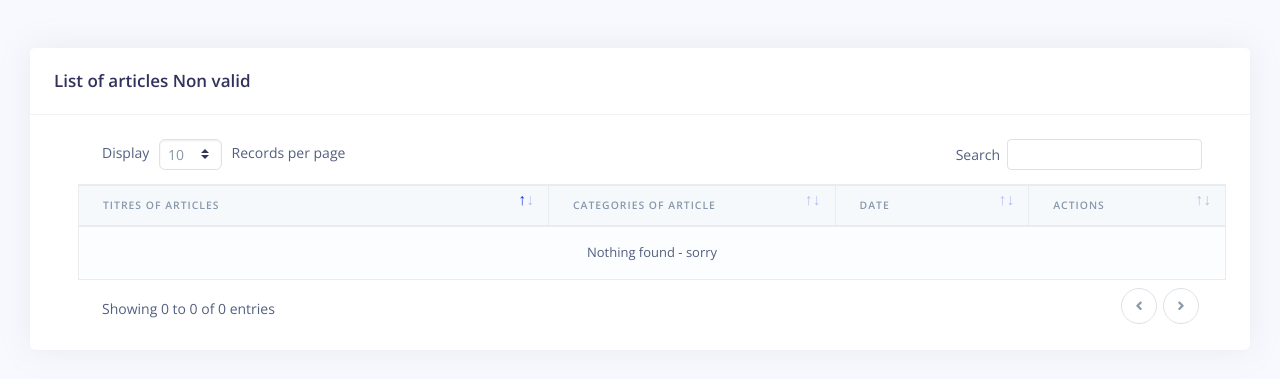
After one commit to yassinsaied/sicad, a Symfony app: template templates/admin/article/list_article_not_valid.html.twig in a window 1280 px wide. The commit adds this page. Shown: the top 379 px of the page. Run offline with Twig, Linux system fonts and the light colour scheme; the template is opened without the code that fills it, so the values that code supplies are empty; some libraries are stand-ins or nearby versions.

Commit message:
role validator

```diff
--- a/public/css/addcss.css
+++ b/public/css/addcss.css
@@ -26,23 +26,22 @@
   font-size: 30px;
 }
 
-
 /* data table */
 
 .dataTables_length {
   float: left;
 }
 
-table.dataTable>thead .sorting:before,
-table.dataTable>thead .sorting_asc:before,
-table.dataTable>thead .sorting_desc:before,
-table.dataTable>thead .sorting_asc_disabled:before,
-table.dataTable>thead .sorting_desc_disabled:before,
-table.dataTable>thead .sorting:after,
-table.dataTable>thead .sorting_asc:after,
-table.dataTable>thead .sorting_desc:after,
-table.dataTable>thead .sorting_asc_disabled:after,
-table.dataTable>thead .sorting_desc_disabled:after {
+table.dataTable > thead .sorting:before,
+table.dataTable > thead .sorting_asc:before,
+table.dataTable > thead .sorting_desc:before,
+table.dataTable > thead .sorting_asc_disabled:before,
+table.dataTable > thead .sorting_desc_disabled:before,
+table.dataTable > thead .sorting:after,
+table.dataTable > thead .sorting_asc:after,
+table.dataTable > thead .sorting_desc:after,
+table.dataTable > thead .sorting_asc_disabled:after,
+table.dataTable > thead .sorting_desc_disabled:after {
   color: #233dd2;
   font-size: 16px;
   font-weight: bolder;
@@ -62,6 +61,10 @@ table.dataTable>thead .sorting_desc_disabled:after {
   padding: 5px;
   font-size: 20px;
   cursor: pointer;
+}
+
+.datatable-action .pe-none {
+  cursor: auto;
 }
 
 .datatable-action a i {
@@ -85,7 +88,6 @@ table.dataTable>thead .sorting_desc_disabled:after {
 .desactivate-categ {
   color: #525f7f;
 }
-
 
 /*sub mainmenu */
 
@@ -114,10 +116,9 @@ table.dataTable>thead .sorting_desc_disabled:after {
   min-width: 22px;
 }
 
-.navbar-vertical .navbar-nav .nav-link>i {
+.navbar-vertical .navbar-nav .nav-link > i {
   min-width: 30px;
 }
-
 
 /* drop zone */
 
@@ -135,7 +136,7 @@ table.dataTable>thead .sorting_desc_disabled:after {
   border-style: dashed;
   background-color: #fafafa;
   color: #bdbdbd;
-    transition: border .24s ease-in-out;
+  transition: border 0.24s ease-in-out;
   min-height: 150px;
   z-index: 1;
 }
@@ -180,10 +181,9 @@ table.dataTable>thead .sorting_desc_disabled:after {
 
 .table td,
 .table th {
-    font-size: .8125rem;
+  font-size: 0.8125rem;
   white-space: normal !important;
 }
-
 
 /*add article form*/
 
@@ -202,7 +202,6 @@ table.dataTable>thead .sorting_desc_disabled:after {
   font-size: 70% !important;
 }
 
-
 /*nav brand main menu*/
 
 .navbar-vertical .navbar-brand {
@@ -211,3 +210,8 @@ table.dataTable>thead .sorting_desc_disabled:after {
   font-size: 1.8rem;
   color: #5e72e4;
 }
+
+.card-home .card .icon {
+  width: 30px;
+  height: 30px;
+}
--- /dev/null
+++ b/templates/admin/article/list_article_not_valid.html.twig
@@ -0,0 +1,104 @@
+{% extends 'admin/baseBack.html.twig' %}
+
+{% block title %}
+	{{'list.article.notvalid'|trans}}
+{% endblock %}
+{% block stylesheets %}
+	<link rel="stylesheet" href="{{asset('css/jquery.dataTables.min.css')}}" href="" type="text/css"/>
+	<link rel="stylesheet" href="{{asset('css/responsive.bootstrap4.min.css')}}" href="" type="text/css"/>
+
+
+{% endblock %}
+
+
+{% block content %}
+
+
+	<div class="col-xl-12">
+		<div class="card">
+			<div class="card-header">
+				<div class="row align-items-center">
+					<div class="col-md-10">
+						<h3 class="mb-0">
+							{{'list.article.notvalid'|trans}}
+						</h3>
+					</div>
+
+				</div>
+			</div>
+			<div class="card-body">
+
+
+				<div class="pl-lg-4">
+
+
+					<div class="table-responsive data-table-div" data-length-menu="{{'length.menu'|trans}}" data-zero-records="{{'zero.records'|trans}}" data-info="{{'info'|trans}}" data-info-empty="{{'info.empty'|trans}}" data-info-filtered="{{'info.filtered'|trans}}" data-search="{{'search'|trans}}">
+						<table id="list-article" class="liste-item table table-striped table-bordered dt-responsive nowrap" style="width:100%">
+							<thead>
+								<tr class="thead-light">
+
+									<th class="title-article-th">{{'title.article.titletable'|trans}}</th>
+									<th class="title-categ-th">{{'categ.article.datatable'|trans}}</th>
+									<th class="date-article-th">{{'date.article.datatable'|trans}}</th>
+									<th class="action-article-th">{{'action.article.datatable'|trans}}</th>
+
+
+								</tr>
+							</thead>
+							<tbody>
+								{% for article in listArticle %}
+
+
+									<tr class="row-item">
+
+										<td>
+											<span>{{ article.titleLocal }}</span>
+										</td>
+										<td>{{ article.categotyLocal }}</td>
+										<td>
+
+											{{ article.articleDetails.dateNews |date('Y-m-d')}}
+										</td>
+
+
+										<td class="datatable-action" id="{{article.articleDetails.slug}}">
+
+
+											<a href="#" class="validate-article ">
+												<i class="ni ni-check-bold  {{ article.articleDetails.isValid ? 'valid-article' : 'invalid-article' }}"></i>
+											</a>
+											<a href="#" class="publish-article">
+												<i class="ni ni-world-2  {{ article.articleDetails.isPublished ? 'publish-article' : 'inpublish-article' }}"></i>
+											</a>
+
+
+										</td>
+
+									</tr>
+								{% endfor %}
+
+							</tbody>
+						</table>
+
+					</div>
+				</div>
+			</div>
+		</div>
+
+
+		{% include 'admin/helpresAdmin/modals.html.twig' with {'title_modal': 'title.modale.delete.article'|trans , 'message_modal' : 'message.modale.delete.article'|trans , "label_button" : 'button.modale.delete.article' } %}
+
+
+	{% endblock %}
+
+	{% block javascripts %}
+		<script type="text/javascript" src="{{ asset('js/jquery.dataTables.min.js') }}"></script>
+		<script type="text/javascript" src="{{ asset('js/dataTables.bootstrap4.min.js') }}"></script>
+		<script type="text/javascript" src="{{ asset('js/dataTables.responsive.min.js') }}"></script>
+		<script type="text/javascript" src="{{ asset('js/responsive.bootstrap4.min.js') }}"></script>
+
+
+		<script type="text/javascript" src="{{ asset('js/listeAticleAndCateg.js') }}"></script>
+
+
+	{% endblock %}
--- a/translations/messages.en.yaml
+++ b/translations/messages.en.yaml
@@ -85,7 +85,7 @@ button.modale.delete.categ: Delete this Category
 #article
 
 add.article: Add an article
-list.article : List of articles
+list.article: List of articles
 label.article.fr: French version of article
 label.article.en: English version of article
 label.article.ar: Arabic version of article
@@ -102,18 +102,18 @@ tab.article.erroren: The english content is not valid
 tab.article.errorar: The Arabic content is not valid
 label.article.date: Date of Article
 date.ivalid.article: ivalid format of date article
-title.article.titletable : Titres of articles
-categ.article.datatable : Categories of article
-date.article.datatable : Date
+title.article.titletable: Titres of articles
+categ.article.datatable: Categories of article
+date.article.datatable: Date
 action.article.datatable: Actions
 title.modale.delete.article: confirmation of deletion of l'article
-message.modale.delete.article : Are you sure you want to delete this article
+message.modale.delete.article: Are you sure you want to delete this article
 button.modale.delete.article: Delete this Article
 submit.new.article: Add new article
-submit.update.article : Update article
-selectList.category.placeholder : Choose category
-
-
+submit.update.article: Update article
+selectList.category.placeholder: Choose category
+list.article.notvalid: List of articles Non valid
+list.article.notpublished: List of articles not Published
 
 #datatable
 length.menu: Records per page
@@ -122,10 +122,9 @@ info: Showing page
 info.empty: No records available
 info.eiltered: filtered from
 search: Search
-date.search.datatable : Search By Date
+date.search.datatable: Search By Date
 startdate.search.datatable: Start Date
 endDate.search.datatable: End Date
 
-
 #modale
 close: Close
```
Also changed, not shown: config/routes/article.yaml (+43 -39 lines), src/Controller/ArticleController.php (+19 -2 lines), src/Controller/HomeAdminController.php (+9 -3 lines), src/Repository/ArticleRepository.php (+47 -3 lines), templates/admin/article/list_article.html.twig (+8 -6 lines), templates/admin/home.html.twig (added, +62 -0 lines), translations/messages.fr.yaml (+10 -10 lines). Lines whose indentation alone changed are shown as unchanged.
